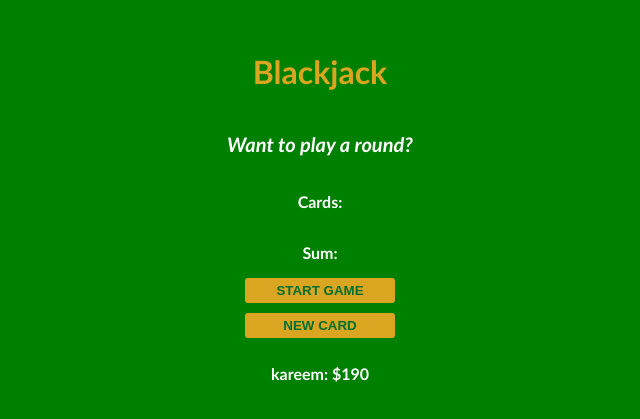
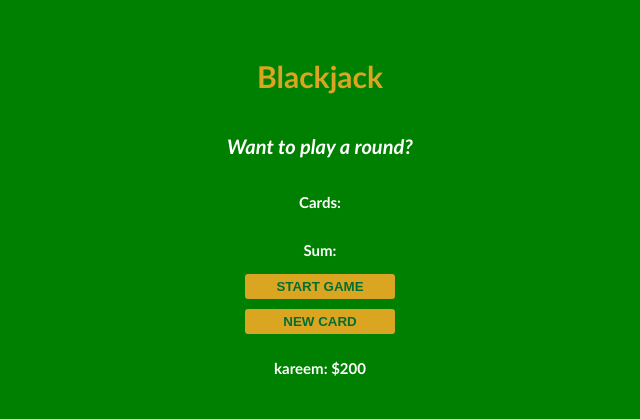
Before and after one commit to Kareem-hassanieh/Project-01, a plain HTML site: page index.html in a window 1280 px wide. Shown: the part 193-612 px from the top of the page, without its empty margins (320-960 px from the left). Drawn offline with Linux system fonts and the light colour scheme.

Commit message:
better version

```diff
--- a/index.css
+++ b/index.css
@@ -9,6 +9,7 @@ body {
    background-color: green;
    color:white;
    font-weight: bold;
+   font-size: 15px;
 }
 
 h1 {
--- a/index.js
+++ b/index.js
@@ -1,12 +1,12 @@
 let player={
   name:'kareem',
-  chips:190
+  chips:200
 
 }
 
 
 let cards = []
-let sum = 0;
+let sum=0;
 let hasBlackJack = false
 let isAlive = false
 let message = ""
```
Also changed, not shown: index.html (+1 -1 lines).
